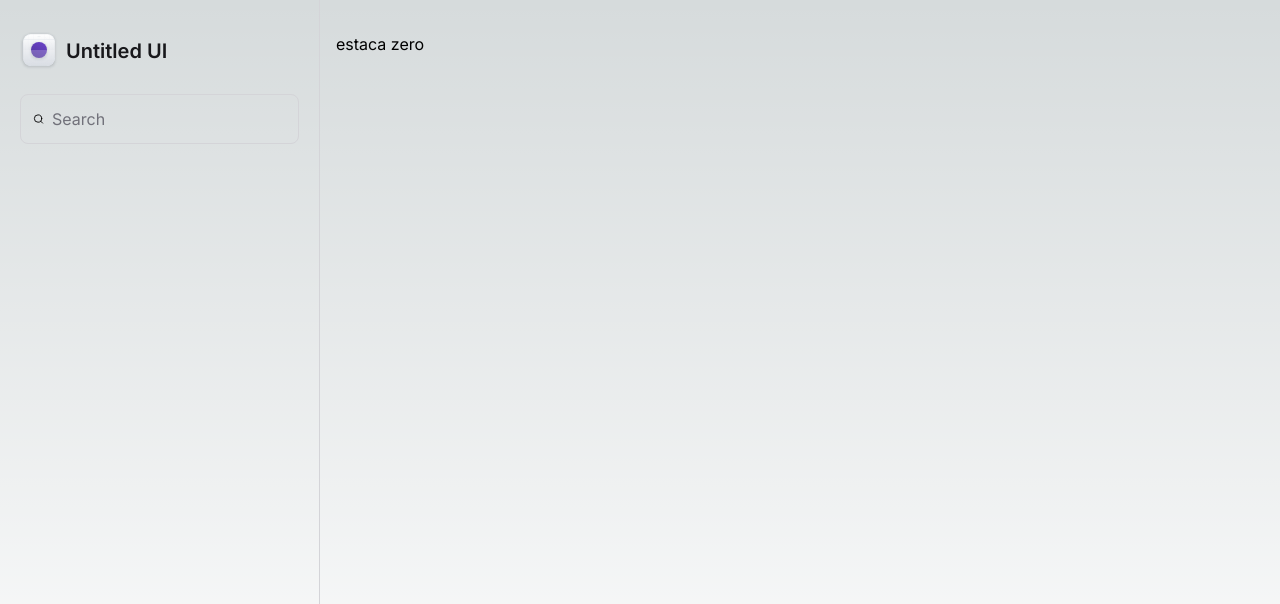
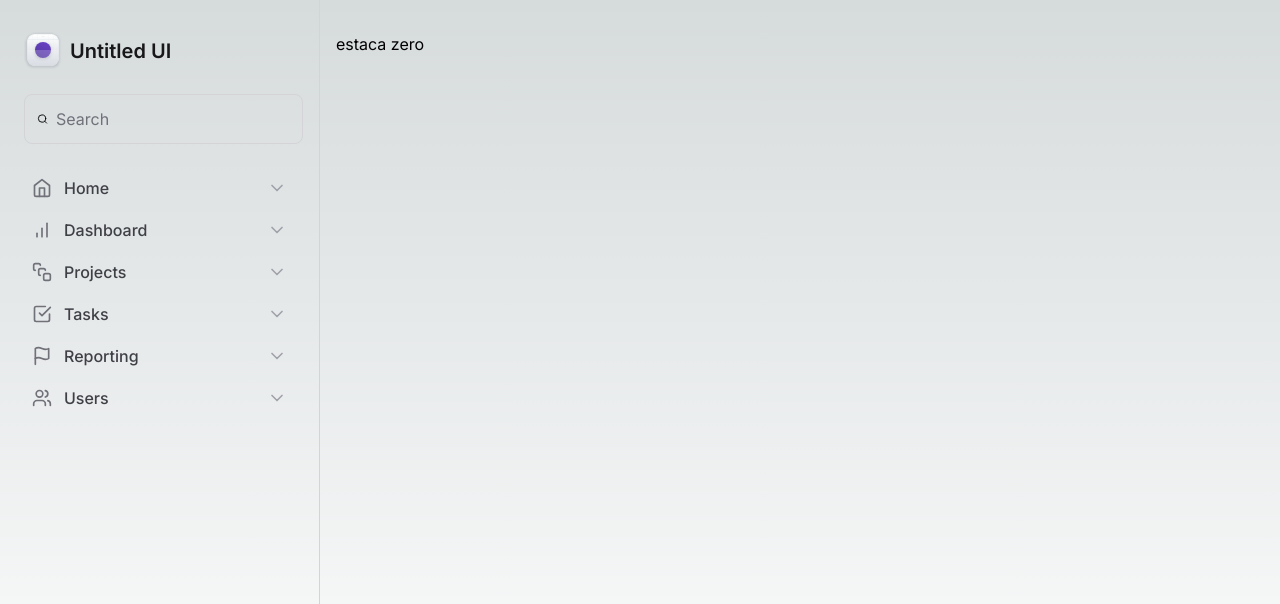
Before and after one commit to FeAranha/tailwind-jedi, a Next.js app: page / in a window 1280 px wide. Shown: the top 604 px of the page. Built offline with nearby package versions, Linux system fonts and the light colour scheme.

Commit message:
Menu de Navegação

```diff
--- a/src/app/layout.tsx
+++ b/src/app/layout.tsx
@@ -18,7 +18,7 @@
   return (
     <html lang="en">
       <body className={inter.className}>
-        <div className="grid min-h-screen grid-cols-app">
+        <div className="grid min-h-screen grid-cols-app dark:bg-slate-900">
           <Sidebar />
           <main className="px-4 pb-12 pt-8">{children}</main>
         </div>
--- a/src/components/Sidebar/Logo.tsx
+++ b/src/components/Sidebar/Logo.tsx
@@ -2,7 +2,7 @@
 
 export function Logo() {
   return (
-    <strong className="flex items-center gap-2 text-xl font-semibold text-zinc-900 dark:text-zinc-100">
+    <strong className="mx-1 flex items-center gap-2 text-xl font-semibold text-zinc-900 dark:text-zinc-100">
       <svg
       width={38}
       height={38}
--- /dev/null
+++ b/src/components/Sidebar/MainNavigation/NaviItem.tsx
@@ -0,0 +1,22 @@
+import { ChevronDown } from 'lucide-react'
+import { ElementType } from 'react'
+
+export interface NavItemProps {
+  title: string
+  icon: ElementType
+}
+
+export function NavItem({ title, icon: Icon }: NavItemProps) {
+  return (
+    <a
+      href=""
+      className="group flex items-center gap-3 rounded px-3 py-2 hover:bg-violet-50 dark:hover:bg-slate-600"
+    >
+      <Icon className="h-5 w-5 text-zinc-500" />
+      <span className="font-medium text-zinc-700 group-hover:text-violet-500">
+        {title}
+      </span>
+      <ChevronDown className="ml-auto h-5 w-5 text-zinc-400 group-hover:text-violet-300" />
+    </a>
+  )
+}
--- /dev/null
+++ b/src/components/Sidebar/MainNavigation/index.tsx
@@ -0,0 +1,22 @@
+import { NavItem } from './NaviItem'
+import {
+  BarChart,
+  CheckSquare,
+  Flag,
+  Home,
+  SquareStack,
+  Users,
+} from 'lucide-react'
+
+export function MainNavigation() {
+  return (
+    <nav className="space-y-0.5">
+      <NavItem title="Home" icon={Home} />
+      <NavItem title="Dashboard" icon={BarChart} />
+      <NavItem title="Projects" icon={SquareStack} />
+      <NavItem title="Tasks" icon={CheckSquare} />
+      <NavItem title="Reporting" icon={Flag} />
+      <NavItem title="Users" icon={Users} />
+    </nav>
+  )
+}
--- a/src/components/Sidebar/index.tsx
+++ b/src/components/Sidebar/index.tsx
@@ -1,17 +1,20 @@
 import { Search } from "lucide-react";
 import { Logo } from "./Logo";
+import { MainNavigation } from "./MainNavigation";
 
 export function Sidebar() {
   return(
-    <aside className="border-r border-zinc-300 dark:border-zinc-200 px-5 py-8 space-y-6">
+    <aside className="border-r border-zinc-300 dark:border-violet-950 px-5 py-8 space-y-6">
       <Logo />
 
-      <div className="flex w-full items-center gap-2 rounded-lg border border-zinc-300 px-3 py-3">
+      <div className="mx-1 flex w-full items-center gap-2 rounded-lg border border-zinc-300 px-3 py-3">
         <Search className="h-5 w-5 to-zinc-500"/>
         <input
-          className="flex-1 border-0 bg-transparent p-0 text-zinc-900 placeholder-zinc-500"
+          className="flex-1 border-0 bg-transparent p-0 text-zinc-900 placeholder-zinc-500 dark:text-zinc-300"
           placeholder="Search" />
       </div>
+
+      <MainNavigation />
     </aside>
   )
 }
```
